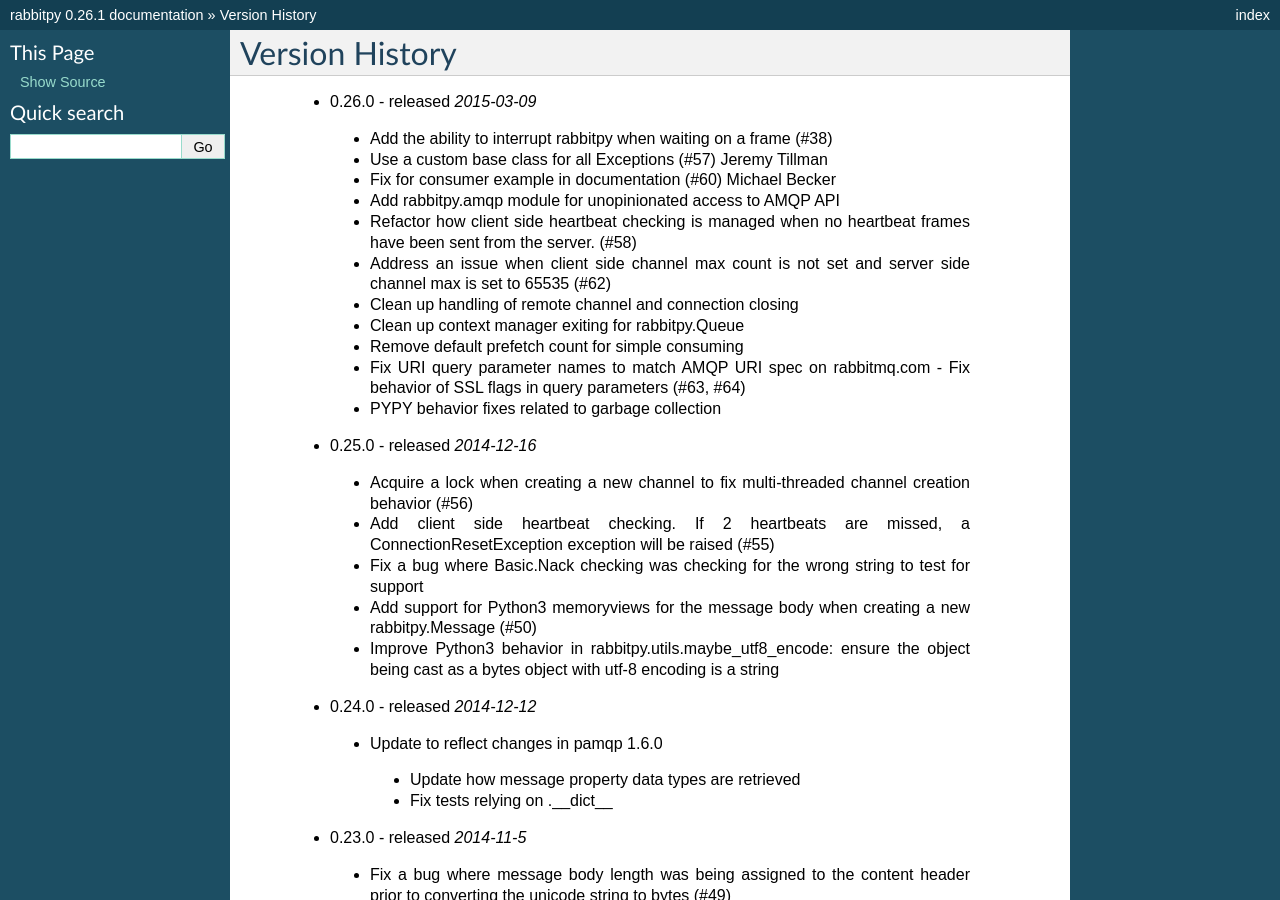
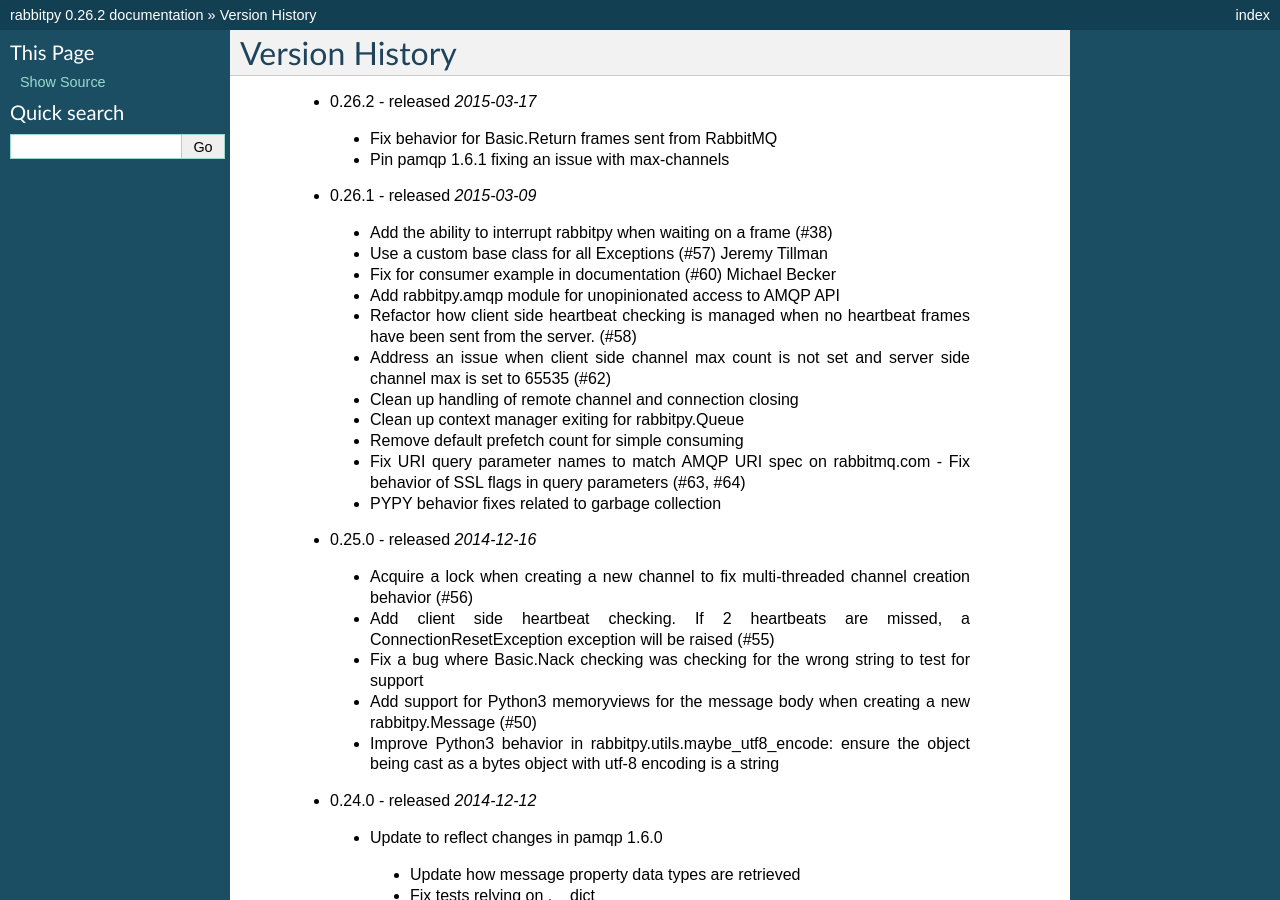
Before and after one commit to gmr/rabbitpy, a Sphinx documentation site: the page built from docs/history.rst, in a window 1280 px wide and 900 px high. Built offline with Sphinx 7.4.7, drawn with Linux system fonts in a browser that asks for light colours; some of the changed text lies outside the part shown.

Commit message:
Bump the rev and update the history

```diff
--- a/docs/history.rst
+++ b/docs/history.rst
@@ -1,6 +1,9 @@
 Version History
 ---------------
- - 0.26.0 - released *2015-03-09*
+ - 0.26.2 - released *2015-03-17*
+  - Fix behavior for Basic.Return frames sent from RabbitMQ
+  - Pin pamqp 1.6.1 fixing an issue with max-channels
+ - 0.26.1 - released *2015-03-09*
   - Add the ability to interrupt rabbitpy when waiting on a frame (#38)
   - Use a custom base class for all Exceptions (#57) Jeremy Tillman
   - Fix for consumer example in documentation (#60) Michael Becker
--- a/rabbitpy/__init__.py
+++ b/rabbitpy/__init__.py
@@ -2,7 +2,7 @@
 rabbitpy, a pythonic RabbitMQ client
 
 """
-__version__ = '0.26.1'
+__version__ = '0.26.2'
 version = __version__
 import logging
 import platform
--- a/setup.py
+++ b/setup.py
@@ -26,7 +26,7 @@
                'Topic :: Software Development :: Libraries']
 
 setuptools.setup(name='rabbitpy',
-                 version='0.26.1',
+                 version='0.26.2',
                  description=desc,
                  long_description=open('README.rst').read(),
                  author='Gavin M. Roy',
```
